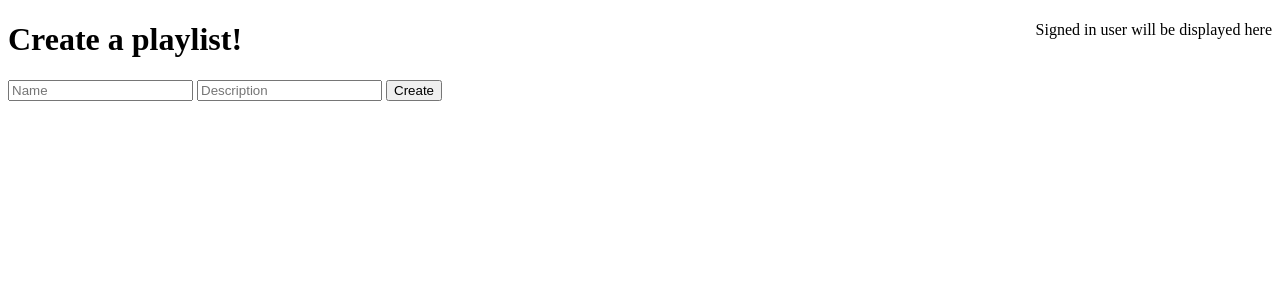
After one commit to hackarias/playlist-crud-app, a Flask app: page /playlist/1/create/ in a window 1280 px wide. The commit adds this page. Shown: the top 300 px of the page. Run offline with Flask 2, Linux system fonts and the light colour scheme; the visitor is signed in with stand-in values (Sample User, id 1); tables that the repository leaves empty hold one stand-in row (values such as "Sample post"); parts of the project's set-up code (start-up, migrations or seed data) failed here and were passed over.

Commit message:
First pass on playlists

```diff
--- a/project3.py
+++ b/project3.py
@@ -207,13 +207,47 @@ def create_user(login_session):
     return user.id
 
 
-def create_playlist():
-    new_playlist = Playlist(name=request.form['name'],
-                            description=request.form['description'],
-                            user_id=User.id)
-    session.add(new_playlist)
-    session.commit()
-    return redirect(url_for('show_user'))
+@app.route('/playlist/')
+def show_playlists():
+    playlist = session.query(Playlist).order_by(asc(Playlist.name))
+    return render_template('', playlist=playlist)
+
+
+@app.route('/playlist/<int:user_id>/create/')
+def create_playlist(user_id):
+    """
+    Creates a playlist for the user.
+
+    :return: redirect to the users profile
+    """
+    if 'username' not in login_session:
+        return redirect('login')
+    user = session.query(User).filter_by(id=user_id).one()
+    # if login_session['user_id'] != user.id:
+    #     return "<script> function myFunction() {alert('You are not " \
+    #            "authorized to add playlists to this user.')};" \
+    #            " </script><body onload='myFunction()''>"
+    if request == 'POST':
+        new_playlist = Playlist(name=request.form['name'],
+                                description=request.form['description'],
+                                user_id=user.id)
+        session.add(new_playlist)
+        session.commit()
+        flash('New playlist {0} has been added to {1}').format(
+            new_playlist.name, user_id.name)
+        return redirect(url_for('show_user'), user_id=user_id)
+    else:
+        return render_template('create-playlist.html', user_id=user_id)
+
+
+@app.route('/user/<int:user_id>/playlist/<int:playlist_id>/')
+def show_playlist(user_id, playlist_id):
+    """
+    Displays the playlist with ID <playlist_id>.
+
+    """
+    playlist = session.query(Playlist).filter_by(id=Playlist.id).one()
+    return render_template('show-user.html', playlist_id=playlist)
 
 
 @app.route('/user/<int:user_id>/edit/', methods=['GET', 'POST'])
--- /dev/null
+++ b/templates/create-playlist.html
@@ -0,0 +1,20 @@
+{% extends 'layout.html' %}
+{% block title %}
+    Create Playlist {{ super() }}
+{% endblock %}
+{% block head %}
+    {{ super() }}
+{% endblock %}
+
+{% block body %}
+    {{ super() }}
+    <div class="container">
+        <h1>Create a playlist!</h1>
+        <form action="#">
+            <input type="text" placeholder="Name" name="name">
+            <input type="text" placeholder="Description" name="description">
+            <input type="submit" value="Create">
+
+        </form>
+    </div>
+{% endblock %}
--- a/templates/show-user.html
+++ b/templates/show-user.html
@@ -10,6 +10,7 @@
         <div class="menu">
             <a href="{{ url_for('edit_user', user_id=user_id) }}">Edit</a>
             <a href="{{ url_for('delete_user', user_id=user_id) }}">Delete user</a>
+            <a href="{{ url_for('create_playlist', user_id=user_id)}}">Create Playlist</a>
         </div>
         <div class="user-info">
 
@@ -21,6 +22,11 @@
                     <li><strong>Name: </strong>{{ user.name }}</li>
                     <li><strong>Email: </strong>{{ user.email }}</li>
                     <li><strong>ID: </strong>{{ user.id }}</li>
+
+                    {% for playlists in playlist %}
+                        <li><strong>Playlist:</strong>{{ playlist.name }}</li>
+                    {% endfor %}
+
                 {% endfor %}
             </ul>
         </div>
```
Also changed, not shown: templates/show-playlists.html (added, +19 -0 lines).
